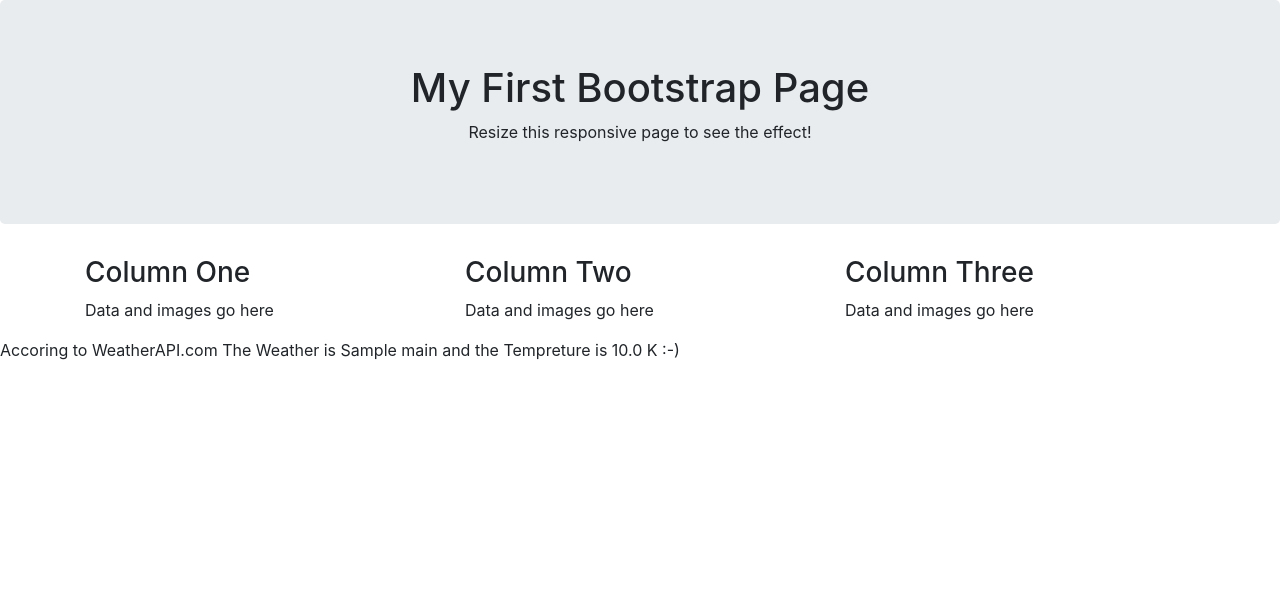
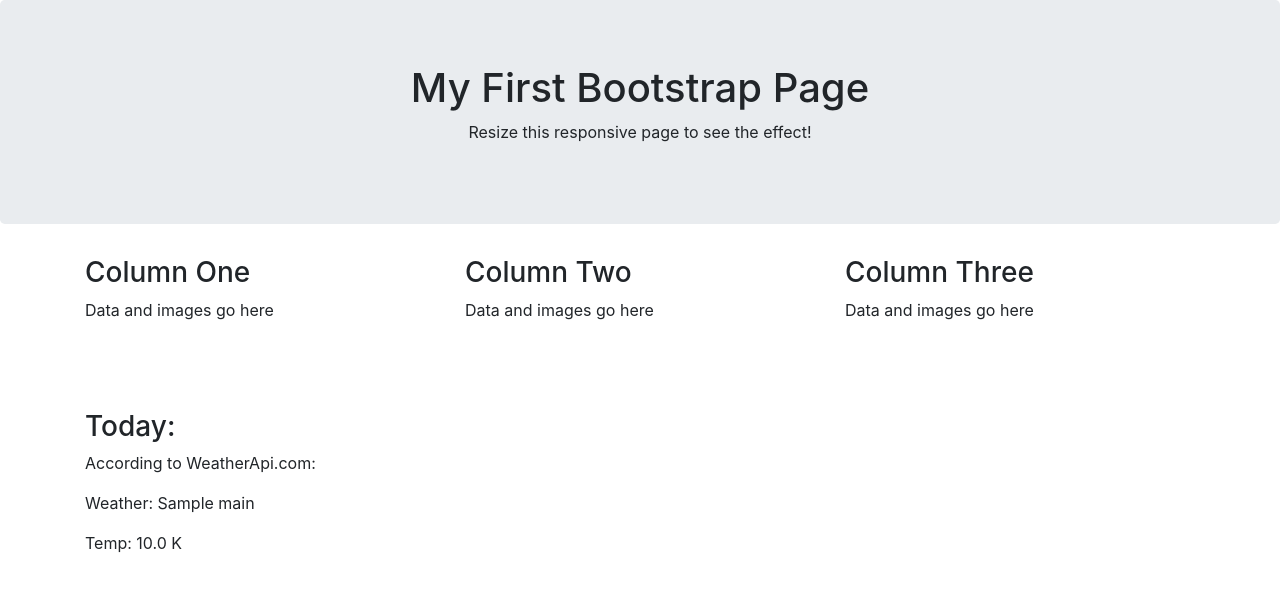
Before and after one commit to StevenDuffy/Flask-Python-Weather-Forecast-App, a Flask app: page / in a window 1280 px wide. Shown: the top 592 px of the page. Run offline with Flask 2, Linux system fonts and the light colour scheme; a database or web service that is not in the repository returns one stand-in record (values such as "Sample title"); data that the repository does not hold is empty; some libraries are stand-ins or nearby versions.

Commit message:
added static weather, html change

```diff
--- a/FlaskWeatherStation/templates/home.html
+++ b/FlaskWeatherStation/templates/home.html
@@ -10,7 +10,6 @@
   <script src="https://maxcdn.bootstrapcdn.com/bootstrap/4.3.1/js/bootstrap.min.js"></script>
 </head>
 <body>
-
 <div class="jumbotron text-center">
   <h1>My First Bootstrap Page</h1>
   <p>Resize this responsive page to see the effect!</p>
@@ -20,6 +19,14 @@
     <div class="col-sm-4">
       <h3>Column One</h3>
       <p>Data and images go here</p>
+      <br>
+      <br>
+      <br>
+      <h3> Today: </h3>
+      <p> According to WeatherApi.com:	</p>
+      <p> Weather: {{weather.weathertype}} </p>
+      <p> Temp: {{weather.tempreture}} K </p>
+
     </div>
     <div class="col-sm-4">
       <h3>Column Two</h3>
@@ -31,6 +38,5 @@
     </div>
   </div>
 </div>
-Accoring to WeatherAPI.com The Weather is {{weather.weathertype}} and the Tempreture is {{weather.tempreture}} K  :-)
 </body>
 </html>
```
Also changed, not shown: FlaskWeatherStation/static/cloudy.gif (added), FlaskWeatherStation/static/night.gif (added), FlaskWeatherStation/static/overcast.gif (added), FlaskWeatherStation/static/rain.gif (added), FlaskWeatherStation/static/sunny.gif (added), FlaskWeatherStation/static/thunder.gif (added).
